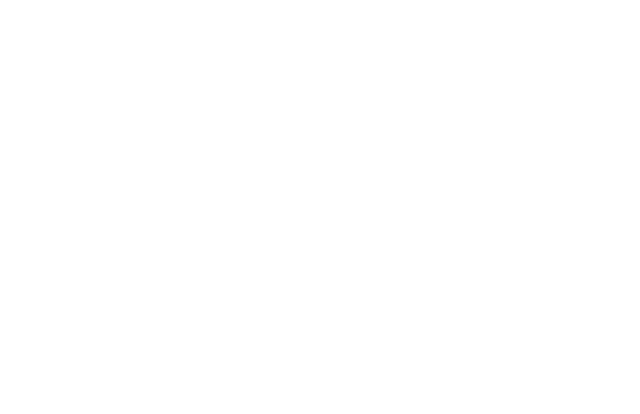
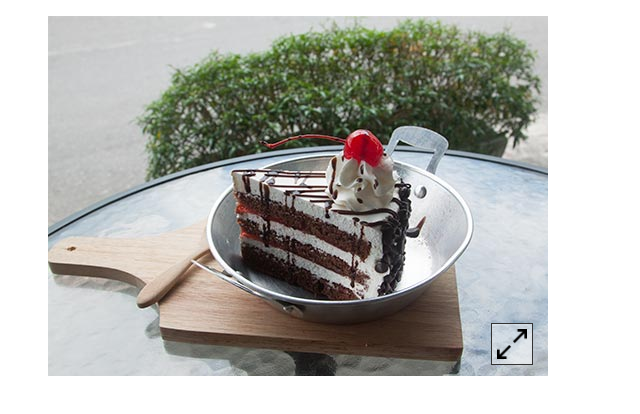
Before and after one commit to ich-kirich/button_to_image, a plain HTML site: page index.html in a window 1280 px wide. Shown: the whole page, without its empty margins (0-640 px from the left). Drawn offline with Linux system fonts and the light colour scheme.

Commit message:
feat: make layout of the task

```diff
--- a/css/style.css
+++ b/css/style.css
@@ -0,0 +1,19 @@
+html, body {
+    height: 100%;
+    width: 100%;
+}
+.desert {
+    position: relative;
+    width: fit-content;
+}
+.expand {
+    position: absolute;
+     width: 30px;
+     height: 30px;
+     right: 15px;
+     bottom: 15px;
+     padding: 5px;
+     background: rgba(255, 255, 255, 0.5) url(../img/expand.png) 50% 50% no-repeat;
+     background-size: 30px;
+     border: 1px solid #333;
+}
--- a/index.html
+++ b/index.html
@@ -1,9 +1,14 @@
 <!DOCTYPE html>
 <html lang="en">
     <head>
-        <title></title>
+        <title>Button</title>
         <meta charset="utf-8">
         <link rel="stylesheet" href="css/style.css">
     </head>
-    <body></body>
+    <body>
+        <figure class="desert">
+            <img src="img/dessert.jpg" alt="desert">
+            <a href="#" class="expand"></a>
+        </figure>
+    </body>
 </html>
```
Also changed, not shown: img/dessert.jpg (added), img/expand.png (added).
